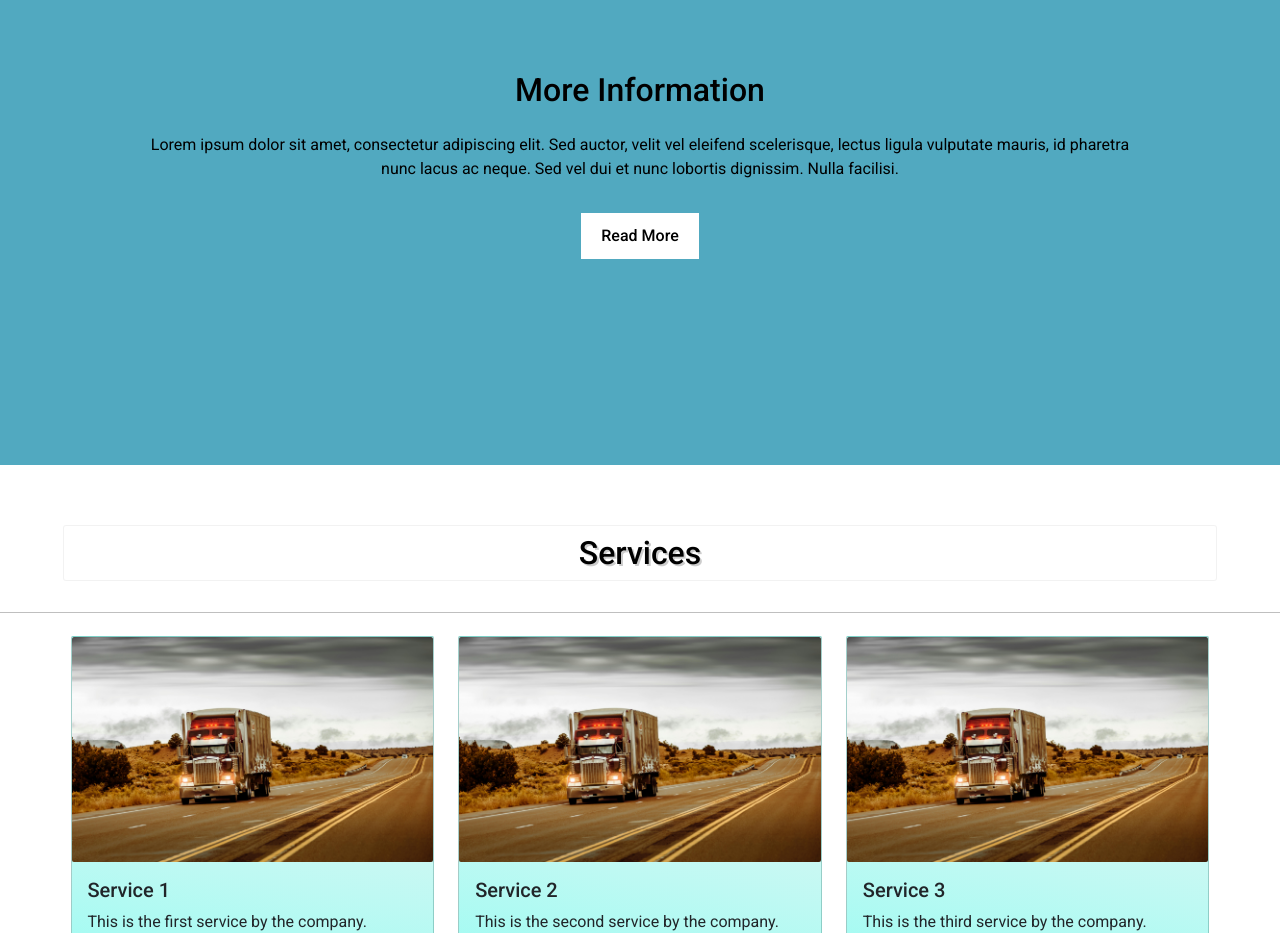
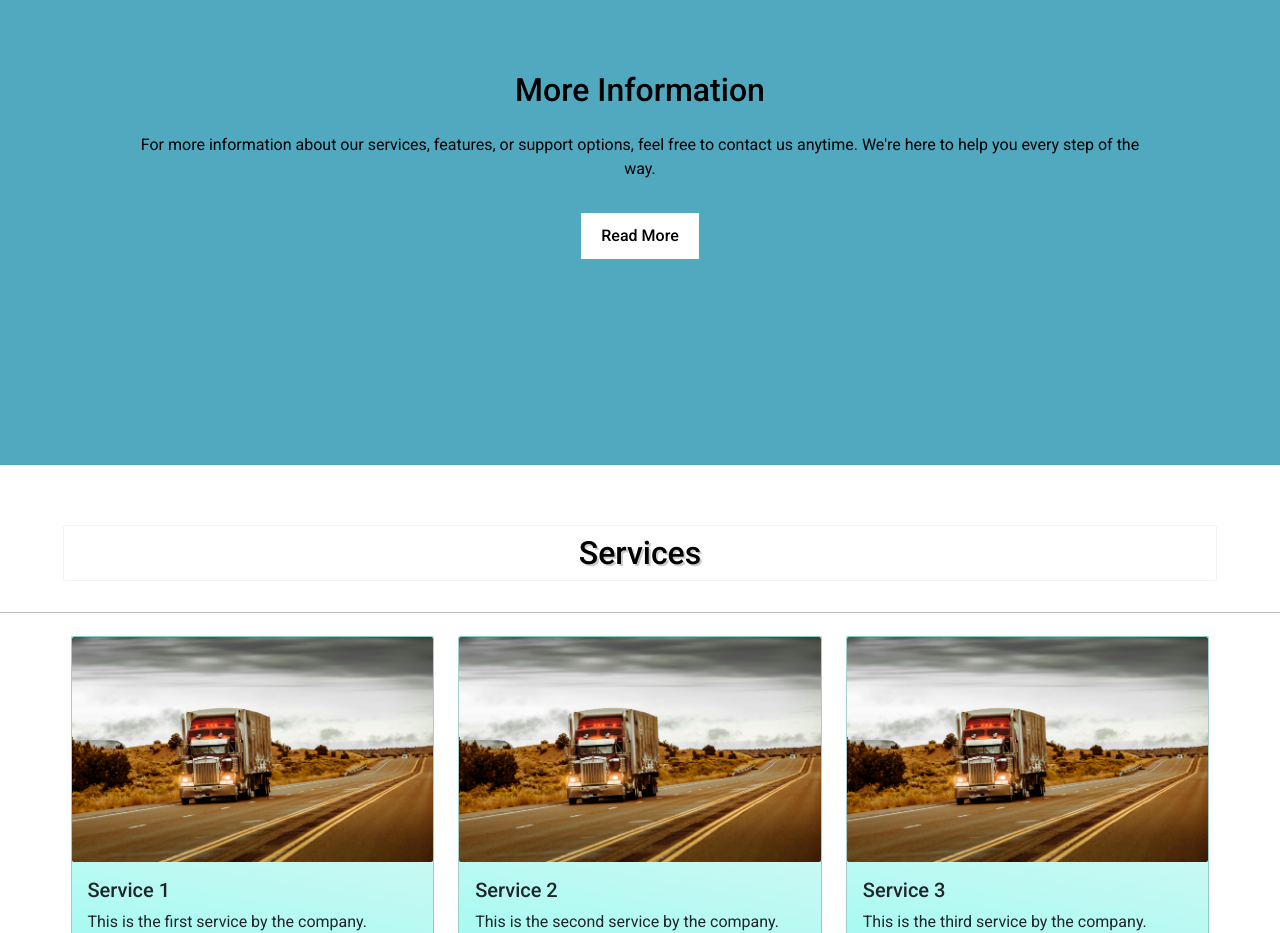
Before and after one commit to Sahil-pillania/trucks_tracking_reactjs, a React (Vite) app: page / in a window 1280 px wide. Shown: the part 1380-2313 px from the top of the page. Built offline with nearby package versions, Linux system fonts and the light colour scheme.

Commit message:
Homepage Component UI

```diff
--- a/src/files/pages/subHomepage/MoreInfo.jsx
+++ b/src/files/pages/subHomepage/MoreInfo.jsx
@@ -7,12 +7,13 @@ const MoreInfo = () => {
         <div className="innerWrapper contentBox">
           <h2>More Information</h2>
           <p>
-            Lorem ipsum dolor sit amet, consectetur adipiscing elit. Sed auctor,
-            velit vel eleifend scelerisque, lectus ligula vulputate mauris, id
-            pharetra nunc lacus ac neque. Sed vel dui et nunc lobortis
-            dignissim. Nulla facilisi.
+            For more information about our services, features, or support
+            options, feel free to contact us anytime. We're here to help you
+            every step of the way.
           </p>
-          <button variant="outline-warning">Read More</button>
+          <a href="/services">
+            <button variant="outline-warning">Read More</button>
+          </a>
         </div>
       </div>
     </>
```
